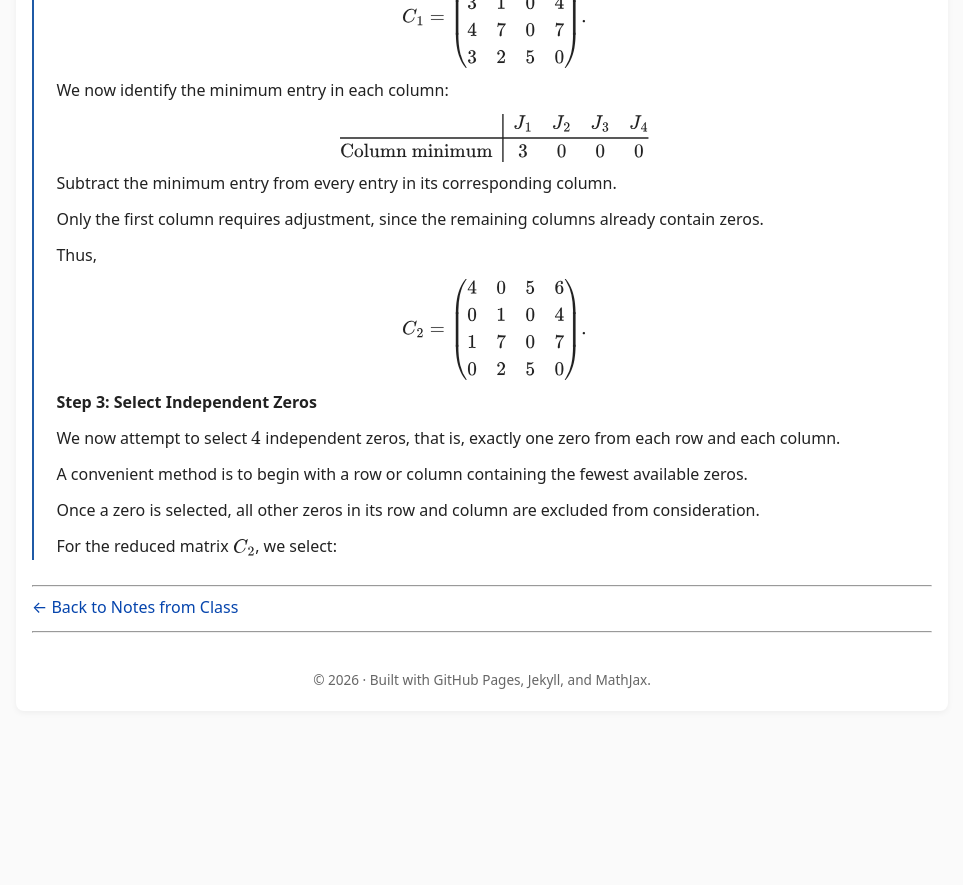
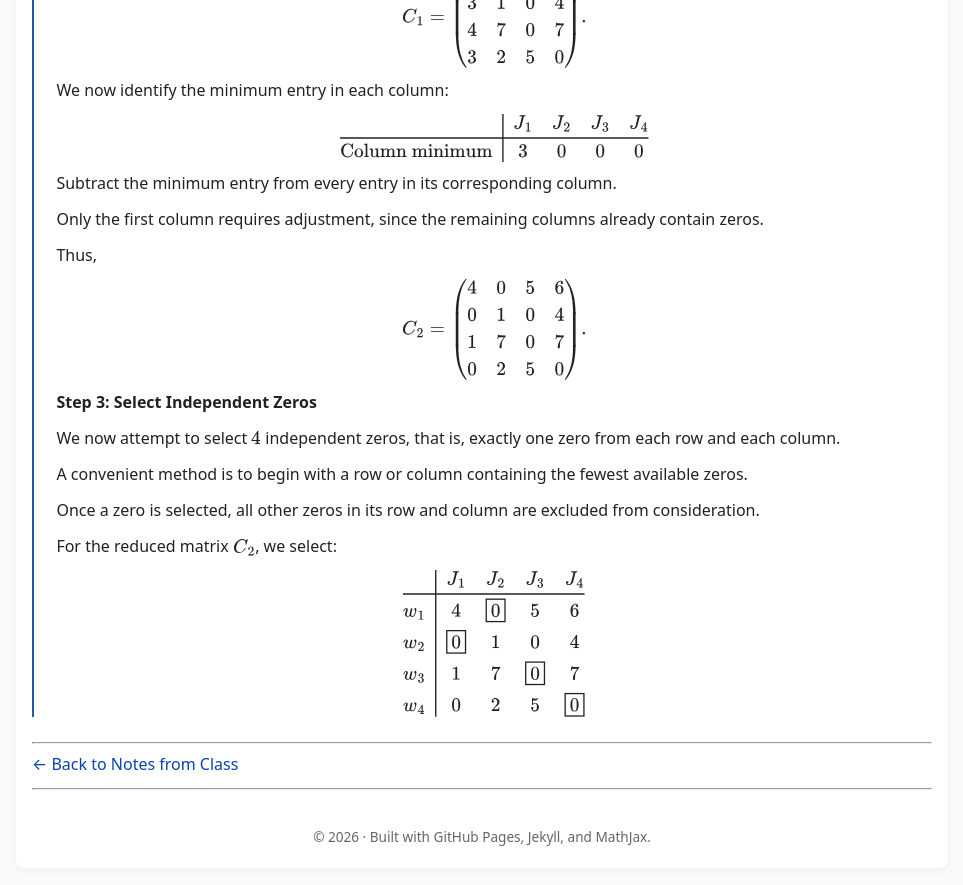
Before and after one commit to SaleemKamaludin/SaleemKamaludin.github.io, a Jekyll site: the page built from courses/math-2276/notes-from-class/supplementary-lecture-6/index.md, in a window 1280 px wide and 900 px high, scrolled down 1978 px. Shown: the top 885 px of the window, without its empty margins (158-1121 px from the left). Built offline with Jekyll 4.4.1, drawn with Linux system fonts in a browser that asks for light colours; before the commit the page ends 2721 px from its top, so only the background shows below that.

Commit message:
Add independent zero selection matrix to Lecture 6

```diff
--- a/courses/math-2276/notes-from-class/supplementary-lecture-6/index.md
+++ b/courses/math-2276/notes-from-class/supplementary-lecture-6/index.md
@@ -307,6 +307,24 @@ C_2=
         </p>
 
       </div>
+
+      <div id="example-hungarian-independent-zeros-selection-matrix">
+
+        <div class="display-math">
+
+\[
+\begin{array}{c|cccc}
+& J_1 & J_2 & J_3 & J_4 \\ \hline
+w_1 & 4 & \boxed{0} & 5 & 6\\
+w_2 & \boxed{0} & 1 & 0 & 4\\
+w_3 & 1 & 7 & \boxed{0} & 7\\
+w_4 & 0 & 2 & 5 & \boxed{0}
+\end{array}
+\]
+
+        </div>
+
+      </div>
 </div>
 
   </div>
```
